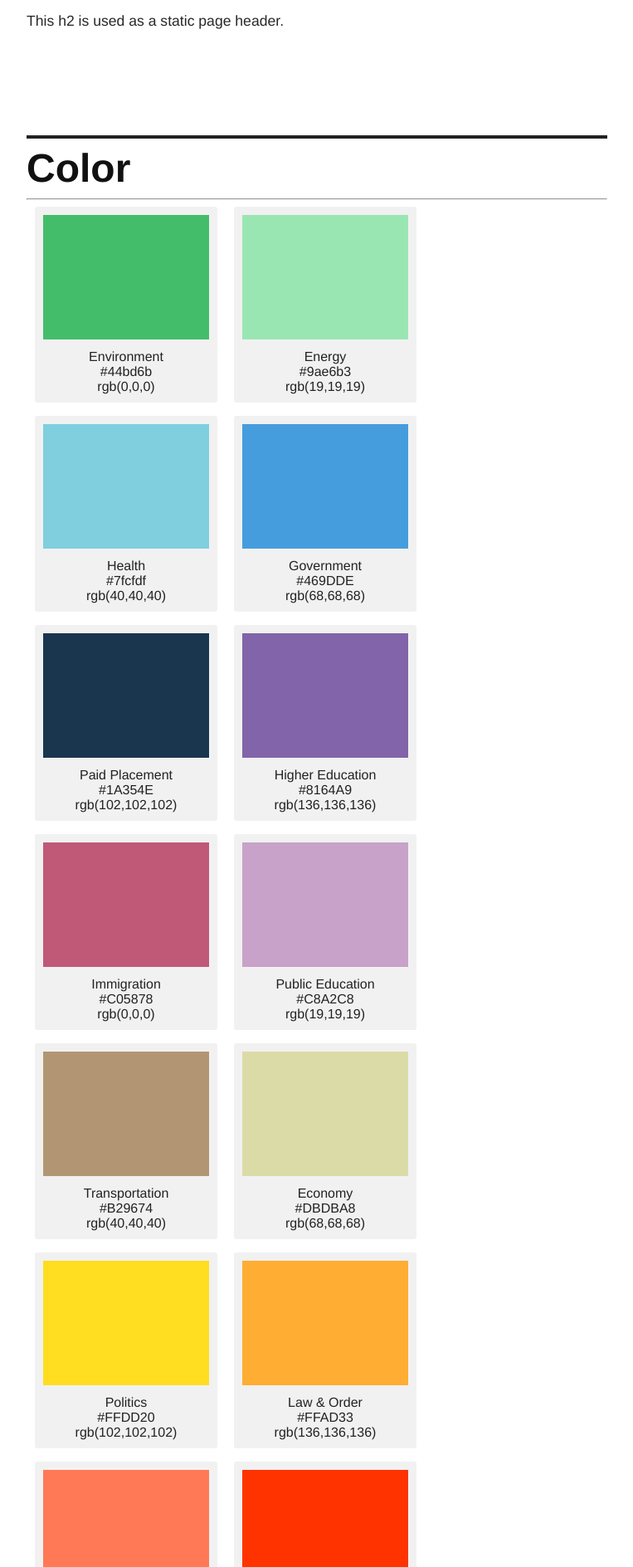
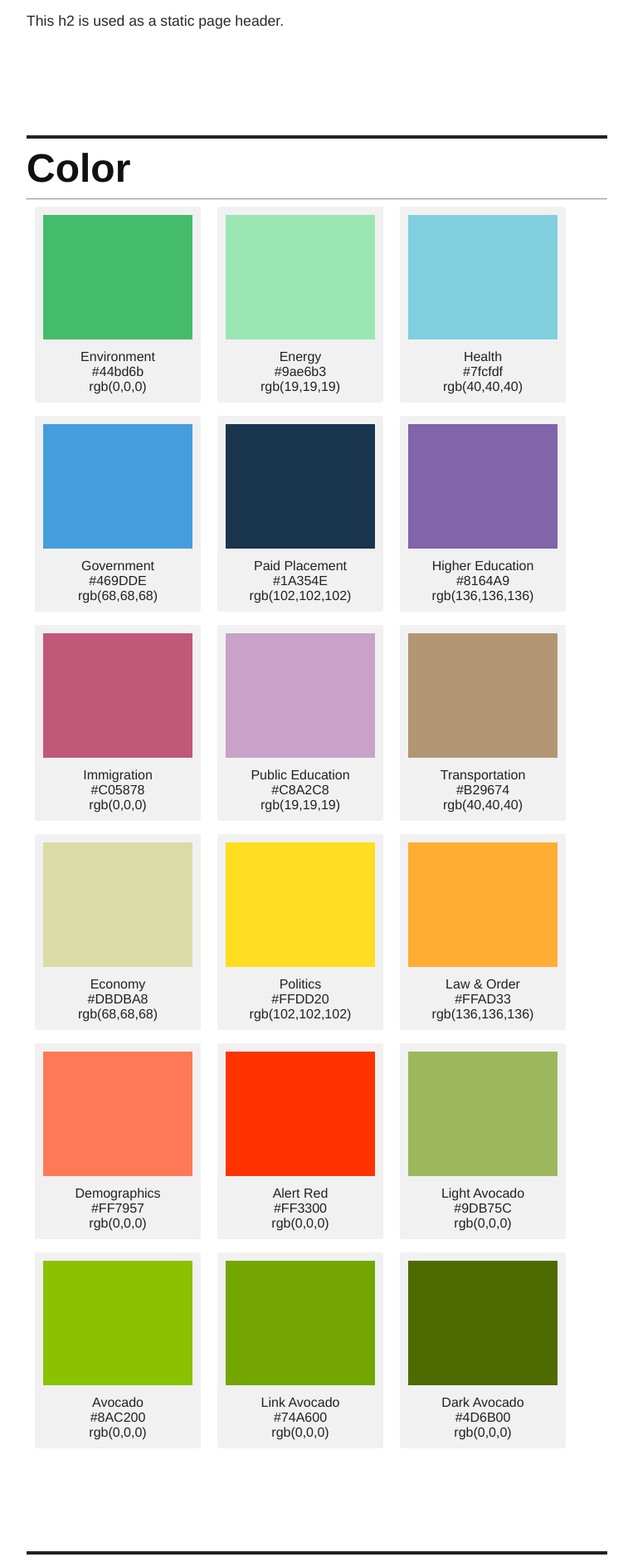
Before and after one commit to texastribune/styleguides, a Jekyll site: the page built from tribtalkstyle.html, in a window 1280 px wide. Shown: the part 2190-4078 px from the top of the page at 83% size, without its empty margins (378-1141 px from the left). Built offline with Jekyll 4.4.1, drawn with Linux system fonts in a browser that asks for light colours; nearby versions of some CDN libraries.

Commit message:
Update TribTalk color swatches to three across for aesthetics

```diff
--- a/_sass/styleguide/_base.sass
+++ b/_sass/styleguide/_base.sass
@@ -246,7 +246,7 @@ pre
   .two.columns
     width: 100px
   .three.columns
-    width: 160px
+    width: 200px
   .four.columns
     width: 220px
   .five.columns
@@ -331,7 +331,7 @@ pre
     .two.columns
       width: 76px
     .three.columns
-      width: 124px
+      width: 150px
     .four.columns
       width: 172px
     .five.columns
--- a/tribtalkstyle.html
+++ b/tribtalkstyle.html
@@ -92,75 +92,75 @@ title: TribTalk
           <a name="color-section"></a>
           <h2>Color</h2>
           <hr/>
-          <div class="swatch four columns column">
+          <div class="swatch three columns column">
             <div class="colorfield" style="background: #44bd6b;"></div>
             <span class="label">Environment<br/>#44bd6b<br/>rgb(0,0,0)</span>
           </div>
-          <div class="swatch four columns column">
+          <div class="swatch three columns column">
             <div class="colorfield" style="background: #9AE6B3;"></div>
             <span class="label">Energy<br/>#9ae6b3<br/>rgb(19,19,19)</span>
           </div>
-          <div class="swatch four columns">
+          <div class="swatch three columns">
             <div class="colorfield" style="background: #7FCFDF;"></div>
             <span class="label">Health<br/>#7fcfdf<br/>rgb(40,40,40)</span>
           </div>
-          <div class="swatch four columns">
+          <div class="swatch three columns">
             <div class="colorfield" style="background: #469DDE;"></div>
             <span class="label">Government<br/>#469DDE<br/>rgb(68,68,68)</span>
           </div>
-          <div class="swatch four columns">
+          <div class="swatch three columns">
             <div class="colorfield" style="background: #1A354E;"></div>
             <span class="label">Paid Placement<br/>#1A354E<br/>rgb(102,102,102)</span>
           </div>
-          <div class="swatch four columns">
+          <div class="swatch three columns">
             <div class="colorfield" style="background: #8164A9;"></div>
             <span class="label">Higher Education<br/>#8164A9<br/>rgb(136,136,136)</span>
           </div>
-          <div class="swatch four columns column">
+          <div class="swatch three columns column">
             <div class="colorfield" style="background: #C05878;"></div>
             <span class="label">Immigration<br/>#C05878<br/>rgb(0,0,0)</span>
           </div>
-          <div class="swatch four columns column">
+          <div class="swatch three columns column">
             <div class="colorfield" style="background: #C8A2C8;"></div>
             <span class="label">Public Education<br/>#C8A2C8<br/>rgb(19,19,19)</span>
           </div>
-          <div class="swatch four columns">
+          <div class="swatch three columns">
             <div class="colorfield" style="background: #B29674;"></div>
             <span class="label">Transportation <br/>#B29674<br/>rgb(40,40,40)</span>
           </div>
-          <div class="swatch four columns">
+          <div class="swatch three columns">
             <div class="colorfield" style="background: #DBDBA8;"></div>
             <span class="label">Economy<br/>#DBDBA8<br/>rgb(68,68,68)</span>
           </div>
-          <div class="swatch four columns">
+          <div class="swatch three columns">
             <div class="colorfield" style="background: #FFDD20;"></div>
             <span class="label">Politics<br/>#FFDD20<br/>rgb(102,102,102)</span>
           </div>
-          <div class="swatch four columns">
+          <div class="swatch three columns">
             <div class="colorfield" style="background: #FFAD33;"></div>
             <span class="label">Law &amp; Order<br/>#FFAD33<br/>rgb(136,136,136)</span>
           </div>
-          <div class="swatch four columns column">
+          <div class="swatch three columns column">
             <div class="colorfield" style="background: #FF7957;"></div>
             <span class="label">Demographics<br/>#FF7957<br/>rgb(0,0,0)</span>
           </div>
-          <div class="swatch four columns column">
+          <div class="swatch three columns column">
             <div class="colorfield" style="background: #FF3300;"></div>
             <span class="label">Alert Red<br/>#FF3300<br/>rgb(0,0,0)</span>
           </div>
-          <div class="swatch four columns column">
+          <div class="swatch three columns column">
             <div class="colorfield" style="background: #9DB75C;"></div>
             <span class="label">Light Avocado<br/>#9DB75C<br/>rgb(0,0,0)</span>
           </div>
-          <div class="swatch four columns column">
+          <div class="swatch three columns column">
             <div class="colorfield" style="background: #8AC200;"></div>
             <span class="label">Avocado<br/>#8AC200<br/>rgb(0,0,0)</span>
           </div>
-          <div class="swatch four columns column">
+          <div class="swatch three columns column">
             <div class="colorfield" style="background: #74A600;"></div>
             <span class="label">Link Avocado<br/>#74A600<br/>rgb(0,0,0)</span>
           </div>
-          <div class="swatch four columns column">
+          <div class="swatch three columns column">
             <div class="colorfield" style="background: #4D6B00;"></div>
             <span class="label">Dark Avocado<br/>#4D6B00<br/>rgb(0,0,0)</span>
           </div>
@@ -173,47 +173,47 @@ title: TribTalk
           <a name="grayscale-section"></a>
           <h2>Grayscale</h2>
           <hr/>
-          <div class="swatch four columns column">
+          <div class="swatch three columns column">
             <div class="colorfield" style="background: #000;"></div>
             <span class="label">#000<br/>rgb(0,0,0)</span>
           </div>
-          <div class="swatch four columns column">
+          <div class="swatch three columns column">
             <div class="colorfield" style="background: #131313;"></div>
             <span class="label">#131313<br/>rgb(19,19,19)</span>
           </div>
-          <div class="swatch four columns">
+          <div class="swatch three columns">
             <div class="colorfield" style="background: #282828;"></div>
             <span class="label">#282828<br/>rgb(40,40,40)</span>
           </div>
-          <div class="swatch four columns">
+          <div class="swatch three columns">
             <div class="colorfield" style="background: #444;"></div>
             <span class="label">#444<br/>rgb(68,68,68)</span>
           </div>
-          <div class="swatch four columns">
+          <div class="swatch three columns">
             <div class="colorfield" style="background: #666;"></div>
             <span class="label">#666<br/>rgb(102,102,102)</span>
           </div>
-          <div class="swatch four columns">
+          <div class="swatch three columns">
             <div class="colorfield" style="background: #888;"></div>
             <span class="label">#888<br/>rgb(136,136,136)</span>
           </div>
-          <div class="swatch four columns column">
+          <div class="swatch three columns column">
             <div class="colorfield" style="background: #aaa;"></div>
             <span class="label">#aaa<br/>rgb(170,170,170)</span>
           </div>
-          <div class="swatch four columns column">
+          <div class="swatch three columns column">
             <div class="colorfield" style="background: #ccc;"></div>
             <span class="label">#ccc<br/>rgb(204,204,204)</span>
           </div>
-          <div class="swatch four columns">
+          <div class="swatch three columns">
             <div class="colorfield" style="background: #ddd;"></div>
             <span class="label">#ddd<br/>rgb(221,221,221)</span>
           </div>
-          <div class="swatch four columns">
+          <div class="swatch three columns">
             <div class="colorfield" style="background: #f5f5f5;"></div>
             <span class="label">#f5f5f5<br/>rgb(245,245,245)</span>
           </div>
-          <div class="swatch four columns">
+          <div class="swatch three columns">
             <div class="colorfield" style="background: #fff;"></div>
             <span class="label">#fff<br/>rgb(255,255,255)</span>
           </div>
```
Also changed, not shown: css/styleguide.min.css.
